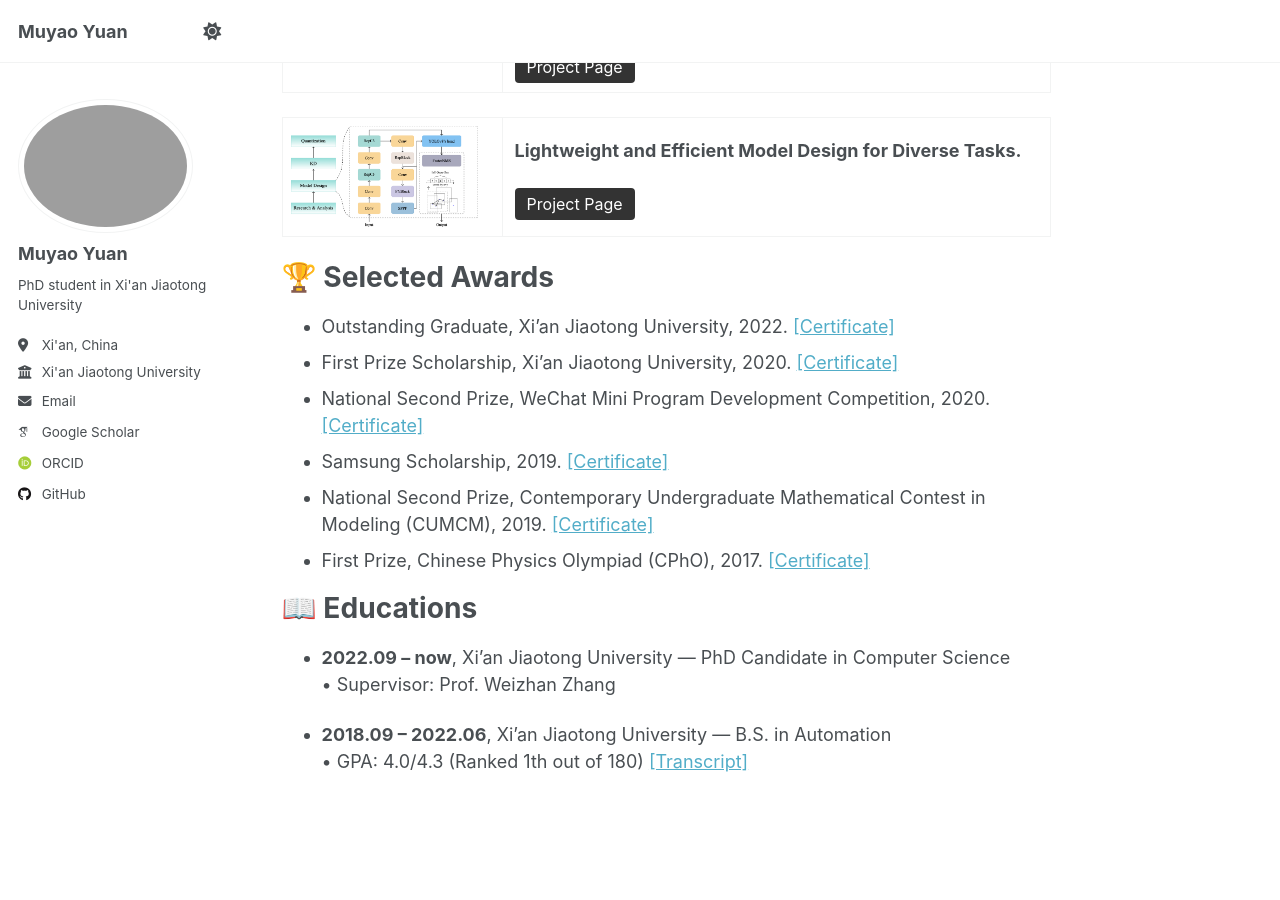
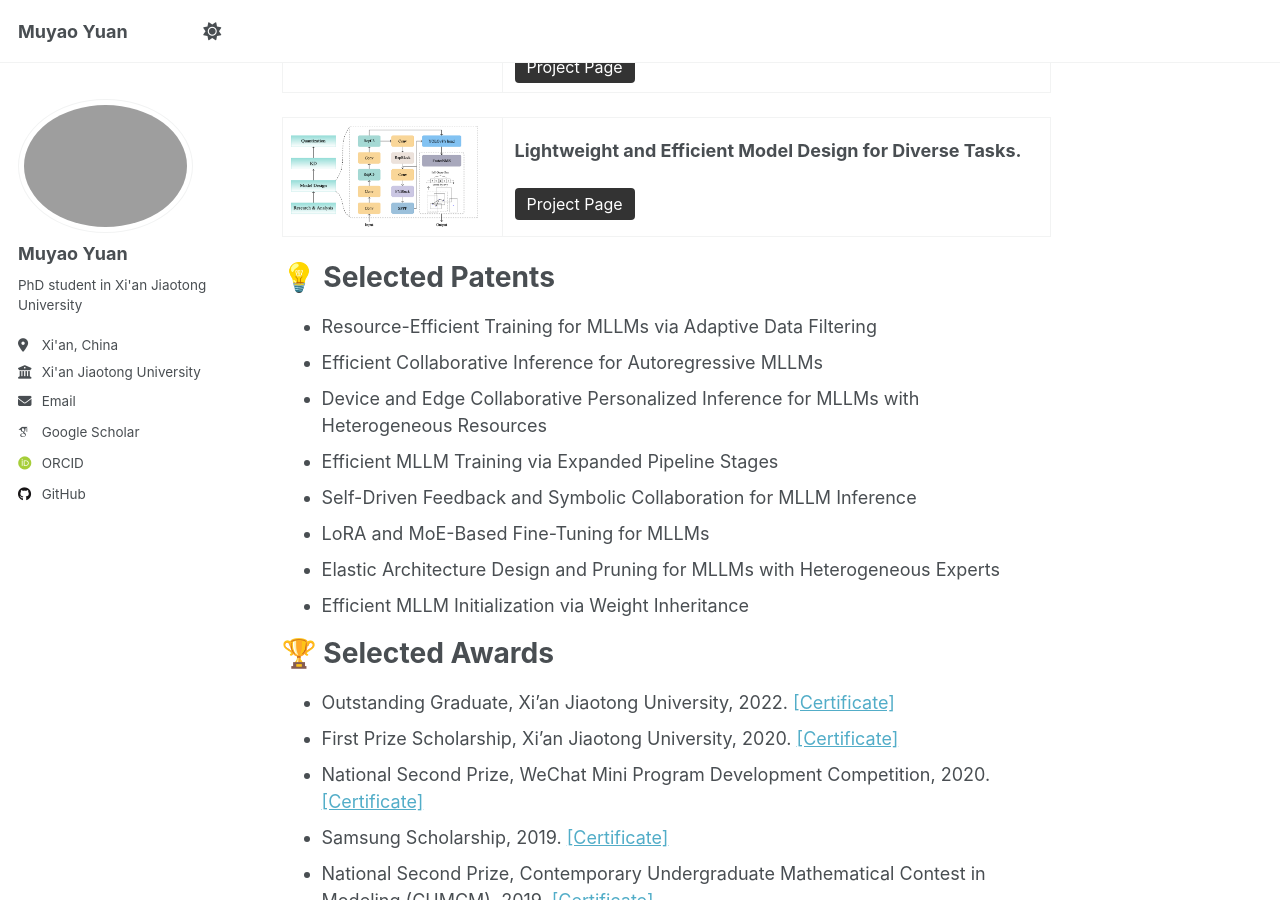
Before and after one commit to MuyaoYuan/MuyaoYuan.github.io, a Jekyll site: the page built from _pages/about.md, in a window 1280 px wide and 900 px high, scrolled down 1189 px. Built offline with Jekyll 4.4.1, drawn with Linux system fonts in a browser that asks for light colours; some web fonts are replaced.

Commit message:
update projects

```diff
--- a/_pages/about.md
+++ b/_pages/about.md
@@ -7,7 +7,7 @@ redirect_from:
   - /about.html
 ---
 
-I am **Muyao Yuan** (袁慕遥), a Ph.D. candidate in the MOEKLINNS Lab at Xi'an Jiaotong University, under the guidance of [Prof. Weizhan Zhang](https://gr.xjtu.edu.cn/en/web/zhangwzh123). My research interests include **model compression**, **model adaptation**, and **edge computing**.
+I am **Muyao Yuan** (袁慕遥), a Ph.D. candidate in the MOEKLINNS Lab at Xi'an Jiaotong University, under the guidance of [Prof. Weizhan Zhang](https://gr.xjtu.edu.cn/en/web/zhangwzh123). My research interests include **model compression**, **model adaptation**, and **MLLM**.
 
 🔥 News
 ======
@@ -18,7 +18,7 @@ I am **Muyao Yuan** (袁慕遥), a Ph.D. candidate in the MOEKLINNS Lab at Xi'an
 <table style="font-size: 16px; line-height: 1.6; width: 100%; margin-bottom: 24px;">
   <tr>
     <td style="width: 220px; vertical-align: middle; padding-right: 24px;">
-      <img src="https://muyaoyuan.github.io/images/infosam.svg" width="220" style="display: block;"/>
+      <img src="/images/infosam.svg" width="220" style="display: block;"/>
     </td>
     <td style="vertical-align: middle; padding: 12px;">
       <b style="font-size: 18px;">InfoSAM: Fine-Tuning the Segment Anything Model from an Information-Theoretic Perspective.</b><br/>
@@ -34,7 +34,7 @@ I am **Muyao Yuan** (袁慕遥), a Ph.D. candidate in the MOEKLINNS Lab at Xi'an
 <table style="font-size: 16px; line-height: 1.6; width: 100%; margin-bottom: 24px;">
   <tr>
     <td style="width: 220px; vertical-align: middle; padding-right: 24px;">
-      <img src="https://muyaoyuan.github.io/images/ats-detr.svg" width="220" style="display: block;"/>
+      <img src="/images/ats-detr.svg" width="220" style="display: block;"/>
     </td>
     <td style="vertical-align: middle; padding: 12px;">
       <b style="font-size: 18px;">Adaptive Token Selection for Efficient Detection Transformer with Dual Teacher Supervision.</b><br/>
@@ -49,7 +49,7 @@ I am **Muyao Yuan** (袁慕遥), a Ph.D. candidate in the MOEKLINNS Lab at Xi'an
 <table style="font-size: 16px; line-height: 1.6; width: 100%; margin-bottom: 24px;">
   <tr>
     <td style="width: 220px; vertical-align: middle; padding-right: 24px;">
-      <img src="https://muyaoyuan.github.io/images/LCA.png" width="220" style="display: block;"/>
+      <img src="/images/LCA.png" width="220" style="display: block;"/>
     </td>
     <td style="vertical-align: middle; padding: 12px;">
       <b style="font-size: 18px;">Lightweight Configuration Adaptation with Multi-teacher Reinforcement Learning for Live Video Analytics.</b><br/>
@@ -67,12 +67,12 @@ I am **Muyao Yuan** (袁慕遥), a Ph.D. candidate in the MOEKLINNS Lab at Xi'an
 <table style="font-size: 16px; line-height: 1.6; width: 100%; margin-bottom: 24px;">
   <tr>
     <td style="width: 220px; vertical-align: middle; padding-right: 24px;">
-      <img src="https://muyaoyuan.github.io/images/project_MLLM.svg" width="220" style="display: block;"/>
+      <img src="/images/project_MLLM.svg" width="220" style="display: block;"/>
     </td>
     <td style="vertical-align: middle; padding: 12px;">
       <b style="font-size: 18px;">Efficient Training and Inference of Multimodal Foundation Models.</b><br/><br/>
       <!-- <a href="https://github.com/MuyaoYuan/Edge-Adapt" style="padding:6px 12px; background:#333; color:#fff; border-radius:4px; text-decoration:none; margin-right:10px;">Code</a> -->
-      <a href="https://muyaoyuan.github.io/404" style="padding:6px 12px; background:#333; color:#fff; border-radius:4px; text-decoration:none;">Project Page</a>
+      <a href="/portfolio/portfolio-1" style="padding:6px 12px; background:#333; color:#fff; border-radius:4px; text-decoration:none;">Project Page</a>
     </td>
   </tr>
 </table>
@@ -80,25 +80,38 @@ I am **Muyao Yuan** (袁慕遥), a Ph.D. candidate in the MOEKLINNS Lab at Xi'an
 <table style="font-size: 16px; line-height: 1.6; width: 100%; margin-bottom: 24px;">
   <tr>
     <td style="width: 220px; vertical-align: middle; padding-right: 24px;">
-      <img src="https://muyaoyuan.github.io/images/project_compression.png" width="220" style="display: block;"/>
+      <img src="/images/project_compression.png" width="220" style="display: block;"/>
     </td>
     <td style="vertical-align: middle; padding: 12px;">
       <b style="font-size: 18px;">Lightweight and Efficient Model Design for Diverse Tasks.</b><br/><br/>
       <!-- <a href="https://github.com/MuyaoYuan/Edge-Adapt" style="padding:6px 12px; background:#333; color:#fff; border-radius:4px; text-decoration:none; margin-right:10px;">Code</a> -->
-      <a href="https://muyaoyuan.github.io/404" style="padding:6px 12px; background:#333; color:#fff; border-radius:4px; text-decoration:none;">Project Page</a>
+      <a href="/portfolio/portfolio-2" style="padding:6px 12px; background:#333; color:#fff; border-radius:4px; text-decoration:none;">Project Page</a>
     </td>
   </tr>
 </table>
 
 
+💡 Selected Patents
+======
+  - Resource-Efficient Training for MLLMs via Adaptive Data Filtering
+  - Efficient Collaborative Inference for Autoregressive MLLMs
+  - Device and Edge Collaborative Personalized Inference for MLLMs with Heterogeneous Resources
+  - Efficient MLLM Training via Expanded Pipeline Stages
+  - Self-Driven Feedback and Symbolic Collaboration for MLLM Inference
+  - LoRA and MoE-Based Fine-Tuning for MLLMs
+  - Elastic Architecture Design and Pruning for MLLMs with Heterogeneous Experts
+  - Efficient MLLM Initialization via Weight Inheritance
+
+
+
 🏆 Selected Awards
 ======
-  - Outstanding Graduate, Xi’an Jiaotong University, 2022. [[Certificate]](https://muyaoyuan.github.io/images/Outstanding_Graduate.jpg)
-  - First Prize Scholarship, Xi’an Jiaotong University, 2020. [[Certificate]](https://muyaoyuan.github.io/images/First_Prize_Scholarship.jpg)
-  - National Second Prize, WeChat Mini Program Development Competition, 2020. [[Certificate]](https://muyaoyuan.github.io/images/wechat.jpg)
-  - Samsung Scholarship, 2019. [[Certificate]](https://muyaoyuan.github.io/images/Samsung_Scholarship.jpg)
-  - National Second Prize, Contemporary Undergraduate Mathematical Contest in Modeling (CUMCM), 2019. [[Certificate]](https://muyaoyuan.github.io/images/cumcm.jpg)
-  - First Prize, Chinese Physics Olympiad (CPhO), 2017. [[Certificate]](https://muyaoyuan.github.io/images/CPhO.jpg)
+  - Outstanding Graduate, Xi’an Jiaotong University, 2022. [[Certificate]](/images/Outstanding_Graduate.jpg)
+  - First Prize Scholarship, Xi’an Jiaotong University, 2020. [[Certificate]](/images/First_Prize_Scholarship.jpg)
+  - National Second Prize, WeChat Mini Program Development Competition, 2020. [[Certificate]](/images/wechat.jpg)
+  - Samsung Scholarship, 2019. [[Certificate]](/images/Samsung_Scholarship.jpg)
+  - National Second Prize, Contemporary Undergraduate Mathematical Contest in Modeling (CUMCM), 2019. [[Certificate]](/images/cumcm.jpg)
+  - First Prize, Chinese Physics Olympiad (CPhO), 2017. [[Certificate]](/images/CPhO.jpg)
 
 
 📖 Educations
@@ -107,4 +120,4 @@ I am **Muyao Yuan** (袁慕遥), a Ph.D. candidate in the MOEKLINNS Lab at Xi'an
   • Supervisor: Prof. Weizhan Zhang
 
 - **2018.09 – 2022.06**, Xi'an Jiaotong University — B.S. in Automation
-  • GPA: 4.0/4.3 (Ranked 1th out of 180)  [[Transcript]](https://muyaoyuan.github.io/images/transcript.jpg)
+  • GPA: 4.0/4.3 (Ranked 1th out of 180)  [[Transcript]](/images/transcript.jpg)
```
Also changed, not shown: _portfolio/portfolio-1.md (+17 -3 lines), _portfolio/portfolio-2.html (deleted, +0 -7 lines), _portfolio/portfolio-2.md (added, +14 -0 lines).
